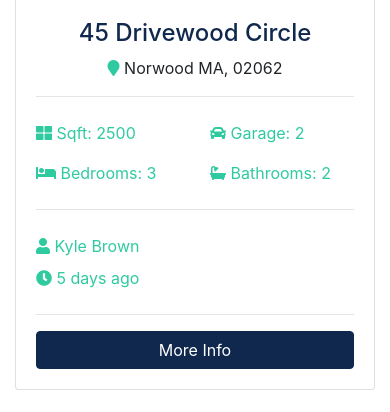
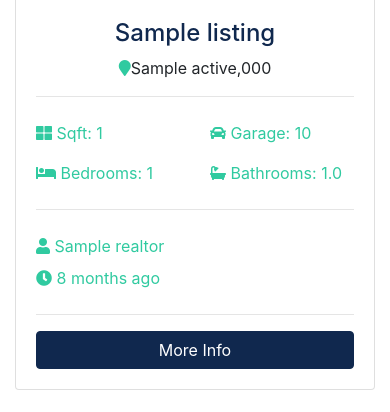
Before and after one commit to SyedShahiq/real_state, a Django app: page / in a window 390 px wide. Shown: the part 1194-1606 px from the top of the page. Run offline with Django 3.2, Linux system fonts and the light colour scheme; tables that the repository leaves empty hold one stand-in row (values such as "Sample post"); grey boxes marked "Sample" are stand-in pictures; some libraries are stand-ins or nearby versions.

Commit message:
Dynamic content added to index page

```diff
--- a/pages/views.py
+++ b/pages/views.py
@@ -1,9 +1,15 @@
 from django.shortcuts import render
 from django.http import HttpResponse
+from listings.models import Listing
 
 
 def index(request):
-    return render(request, 'pages/index.html',{})
+    latest_three_listings = Listing.objects.order_by(
+        '-list_date').filter(is_published=True)[:3]
+    context = {
+        'listings': latest_three_listings
+    }
+    return render(request, 'pages/index.html', context)
 
 
 def about(request):
--- a/templates/pages/index.html
+++ b/templates/pages/index.html
@@ -1,7 +1,7 @@
 {% extends 'base.html' %}
 
 {% block title %} BRTE | Home {% endblock title %}
-
+{% load  humanize %}
 {% block content %}
 <section id="showcase">
     <div class="container text-center">
@@ -127,141 +127,62 @@
         </div>
     </div>
 </section>
-
-<!-- Listings -->
 <section id="listings" class="py-5">
     <div class="container">
         <h3 class="text-center mb-3">Latest Listings</h3>
         <div class="row">
-            <!-- Listing 1 -->
+            {% if listings  %}
+            {% for listing in listings %}
             <div class="col-md-6 col-lg-4 mb-4">
+
                 <div class="card listing-preview">
-                    <img class="card-img-top" src="assets/img/homes/home-1.jpg" alt="">
+                    <img class="card-img-top" src="{{listing.photo_main.url}}" alt="">
                     <div class="card-img-overlay">
                         <h2>
-                            <span class="badge badge-secondary text-white">$490,000</span>
+                            <span class="badge badge-secondary text-white">${{listing.price | intcomma}}</span>
                         </h2>
                     </div>
                     <div class="card-body">
                         <div class="listing-heading text-center">
-                            <h4 class="text-primary">45 Drivewood Circle</h4>
+                            <h4 class="text-primary">{{listing.title}}</h4>
                             <p>
-                                <i class="fas fa-map-marker text-secondary"></i> Norwood MA, 02062</p>
+                                <i class="fas fa-map-marker text-secondary"></i>{{listing.city}}
+                                {{listing.state}},{{listing.zipcode}}</p>
                         </div>
                         <hr>
                         <div class="row py-2 text-secondary">
                             <div class="col-6">
-                                <i class="fas fa-th-large"></i> Sqft: 2500</div>
+                                <i class="fas fa-th-large"></i> Sqft: {{listing.sqft}}</div>
                             <div class="col-6">
-                                <i class="fas fa-car"></i> Garage: 2</div>
+                                <i class="fas fa-car"></i> Garage: {{listing.garage}}</div>
                         </div>
                         <div class="row py-2 text-secondary">
                             <div class="col-6">
-                                <i class="fas fa-bed"></i> Bedrooms: 3</div>
+                                <i class="fas fa-bed"></i> Bedrooms: {{listing.bedrooms}}</div>
                             <div class="col-6">
-                                <i class="fas fa-bath"></i> Bathrooms: 2</div>
+                                <i class="fas fa-bath"></i> Bathrooms: {{listing.bathrooms}}</div>
                         </div>
                         <hr>
                         <div class="row py-2 text-secondary">
-                            <div class="col-6">
-                                <i class="fas fa-user"></i> Kyle Brown</div>
+                            <div class="col-12">
+                                <i class="fas fa-user"></i> {{listing.realtor}}</div>
                         </div>
                         <div class="row text-secondary pb-2">
-                            <div class="col-6">
-                                <i class="fas fa-clock"></i> 5 days ago</div>
+                            <div class="col-12">
+                                <i class="fas fa-clock"></i> {{listing.list_date | timesince}} ago</div>
                         </div>
                         <hr>
-                        <a href="listing.html" class="btn btn-primary btn-block">More Info</a>
+                        <a href="{% url 'listing' listing.id %}" class="btn btn-primary btn-block">More Info</a>
                     </div>
                 </div>
             </div>
+            {% endfor %}
 
-            <!-- Listing 2 -->
-            <div class="col-md-6 col-lg-4 mb-4">
-                <div class="card listing-preview">
-                    <img class="card-img-top" src="assets/img/homes/home-2.jpg" alt="">
-                    <div class="card-img-overlay">
-                        <h2>
-                            <span class="badge badge-secondary text-white">$550,000</span>
-                        </h2>
-                    </div>
-                    <div class="card-body">
-                        <div class="listing-heading text-center">
-                            <h4 class="text-primary">18 Jefferson Lane</h4>
-                            <p>
-                                <i class="fas fa-map-marker text-secondary"></i> Woburn MA, 01801</p>
-                        </div>
-                        <hr>
-                        <div class="row py-2 text-secondary">
-                            <div class="col-6">
-                                <i class="fas fa-th-large"></i> Sqft: 3200</div>
-                            <div class="col-6">
-                                <i class="fas fa-car"></i> Garage: 1</div>
-                        </div>
-                        <div class="row py-2 text-secondary">
-                            <div class="col-6">
-                                <i class="fas fa-bed"></i> Bedrooms: 4</div>
-                            <div class="col-6">
-                                <i class="fas fa-bath"></i> Bathrooms: 2.5</div>
-                        </div>
-                        <hr>
-                        <div class="row py-2 text-secondary">
-                            <div class="col-6">
-                                <i class="fas fa-user"></i> Mark Hudson</div>
-                        </div>
-                        <div class="row text-secondary pb-2">
-                            <div class="col-6">
-                                <i class="fas fa-clock"></i> 5 days ago</div>
-                        </div>
-                        <hr>
-                        <a href="listing.html" class="btn btn-primary btn-block">More Info</a>
-                    </div>
-                </div>
+            {% else %}
+            <div class="col-md-12">
+                <h4>No Listings Available</h4>
             </div>
-
-            <!-- Listing 3 -->
-            <div class="col-md-6 col-lg-4 mb-4">
-                <div class="card listing-preview">
-                    <img class="card-img-top" src="assets/img/homes/home-3.jpg" alt="">
-                    <div class="card-img-overlay">
-                        <h2>
-                            <span class="badge badge-secondary text-white">$580,000</span>
-                        </h2>
-                    </div>
-                    <div class="card-body">
-                        <div class="listing-heading text-center">
-                            <h4 class="text-primary">187 Woodrow Street</h4>
-                            <p>
-                                <i class="fas fa-map-marker text-secondary"></i> Salem MA, 01915</p>
-                        </div>
-                        <hr>
-                        <div class="row py-2 text-secondary">
-                            <div class="col-6">
-                                <i class="fas fa-th-large"></i> Sqft: 3107</div>
-                            <div class="col-6">
-                                <i class="fas fa-car"></i> Garage: 0</div>
-                        </div>
-                        <div class="row py-2 text-secondary">
-                            <div class="col-6">
-                                <i class="fas fa-bed"></i> Bedrooms: 4</div>
-                            <div class="col-6">
-                                <i class="fas fa-bath"></i> Bathrooms: 3</div>
-                        </div>
-                        <hr>
-                        <div class="row py-2 text-secondary">
-                            <div class="col-6">
-                                <i class="fas fa-user"></i> Mark Hudson</div>
-                        </div>
-                        <div class="row text-secondary pb-2">
-                            <div class="col-6">
-                                <i class="fas fa-clock"></i> 5 days ago</div>
-                        </div>
-                        <hr>
-                        <a href="listing.html" class="btn btn-primary btn-block">More Info</a>
-                    </div>
-                </div>
-            </div>
-
+            {% endif %}
         </div>
     </div>
 </section>
```
